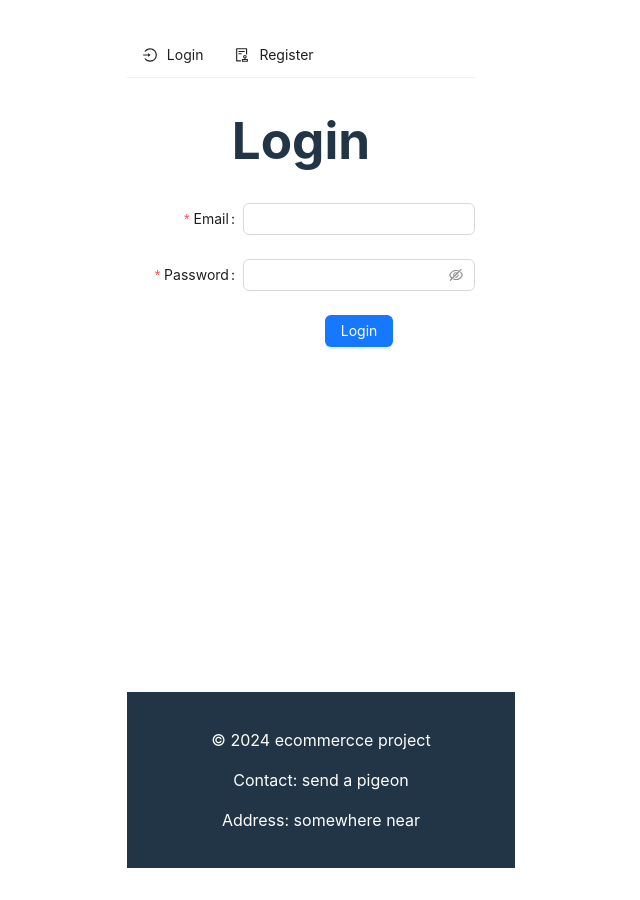
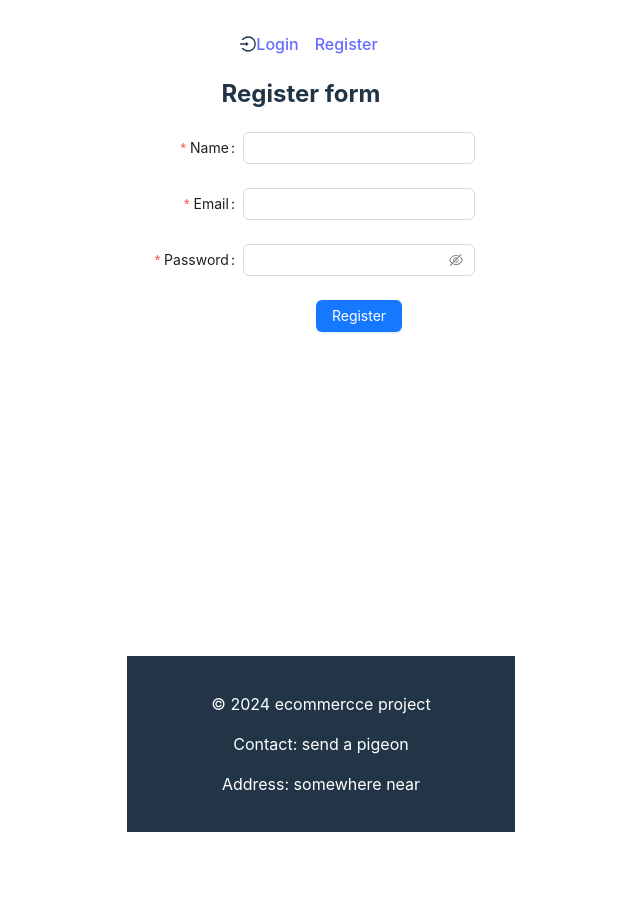
Before and after one commit to Gen639/1r-proyecto-ecommerce-fullstack, a React (Vite) app in the folder ecommerce-frontend/: page /register in a window 1280 px wide. Before the commit this address led to /login. Shown: the whole page, without its empty margins (339-979 px from the left). After the commit the page ends 864 px from the top, so only its background shows below. Built offline with nearby package versions, Linux system fonts and the light colour scheme.

Commit message:
menu changed, preblem resolved

```diff
--- a/ecommerce-frontend/src/App.jsx
+++ b/ecommerce-frontend/src/App.jsx
@@ -22,7 +22,6 @@ const App = () => {
       <ProductsProvider>
         <OrdersProvider>
           <BrowserRouter>
-            <div className="container">
             <TheHeader />
             <div className="options">
               <div className="page-content">
@@ -37,7 +36,7 @@ const App = () => {
                 </Routes>
               </div>
             </div>
-            </div>
+
             <Footer />
           </BrowserRouter>
         </OrdersProvider>
--- a/ecommerce-frontend/src/assets/components/Login/login.jsx
+++ b/ecommerce-frontend/src/assets/components/Login/login.jsx
@@ -3,36 +3,15 @@ import { useNavigate } from "react-router-dom";
 import { UserContext } from "../../../context/user/UserState";
 import { Form, Input, Button } from "antd";
 
-// const Login = () => {
-// 	const navigate = useNavigate()
-// 	const { login } = useContext(UserContext)
-
-// 	useEffect(() => {
-// 		setTimeout(() => {
-// 			const foundToken = JSON.parse(localStorage.getItem('token'))
-
-// 			if (foundToken) {
-// 				navigate('/profile')
-// 			}
-// 		}, 2000)
-// 	}, [login])
-
-// 	const onFinish = (values) => {
-// 		login(values)
-// 	}
-
-// 	const onFinishFailed = (errorInfo) => {
-// 		console.log('Failed:', errorInfo)
-// 	}
 const Login = () => {
   const navigate = useNavigate();
-  const { login } = useContext(UserContext); // Obtienes el token también
+  const { login } = useContext(UserContext);
 
   useEffect(() => {
     setTimeout(() => {
-      const token = JSON.parse(localStorage.getItem("token"));
+      const foundToken = JSON.parse(localStorage.getItem("token"));
 
-      if (token) {
+      if (foundToken) {
         navigate("/profile");
       }
     }, 2000);
--- a/ecommerce-frontend/src/assets/components/Theheader/theHeader.jsx
+++ b/ecommerce-frontend/src/assets/components/Theheader/theHeader.jsx
@@ -1,5 +1,5 @@
 import { useNavigate, Link } from "react-router-dom";
-import { React, useState, useContext, useEffect } from "react";
+import { React, useState, useContext } from "react";
 import {
   ProfileOutlined,
   AuditOutlined,
@@ -7,92 +7,15 @@ import {
   AmazonOutlined,
   WindowsOutlined,
   DropboxOutlined,
+  ShoppingCartOutlined,
+  LogoutOutlined,
+  ProductOutlined,
+  UserOutlined,
 } from "@ant-design/icons";
-import { Menu } from "antd";
+
 import "../../../App.scss";
 import { UserContext } from "../../../context/user/UserState";
-import CustomMenu from "./CustomMenu";
-
-const items = [
-  {
-    label: "Home",
-    key: "home",
-    icon: <WindowsOutlined />,
-  },
-  {
-    label: "Products",
-    key: "products",
-    icon: <AmazonOutlined />,
-  },
-  {
-    label: "Cart",
-    key: "cart",
-    icon: <DropboxOutlined />,
-  },
-  {
-    label: "Profile",
-    key: "profile",
-    icon: <ProfileOutlined />,
-  },
-  {
-    label: "Logout",
-    key: "logout",
-    icon: <ProfileOutlined />,
-  },
-];
-
-const authItems = [
-  {
-    label: "Login",
-    key: "login",
-    path: "/login",
-    icon: <LoginOutlined />,
-  },
-  {
-    label: "Register",
-    key: "register",
-    icon: <AuditOutlined />,
-  },
-];
-
-const allItems = [
-  {
-    label: "Home",
-    key: "home",
-    icon: <WindowsOutlined />,
-  },
-  {
-    label: "Products",
-    key: "products",
-    icon: <AmazonOutlined />,
-  },
-  {
-    label: "Cart",
-    key: "cart",
-    icon: <DropboxOutlined />,
-  },
-  {
-    label: "Profile",
-    key: "profile",
-    icon: <ProfileOutlined />,
-  },
-  {
-    label: "Logout",
-    key: "logout",
-    icon: <ProfileOutlined />,
-  },
-  {
-    label: "Login",
-    key: "login",
-    path: "/login",
-    icon: <LoginOutlined />,
-  },
-  {
-    label: "Register",
-    key: "register",
-    icon: <AuditOutlined />,
-  },
-];
+import "./theHeader.scss";
 
 const Header = () => {
   let navigate = useNavigate();
@@ -103,59 +26,6 @@ const Header = () => {
   const logoutUser = () => {
     logout();
   };
-  useEffect(() => {
-    if (token) {
-      navigate("/profile");
-    }
-    setNavItems([
-      {
-        label: "Home",
-        key: "home",
-        icon: <WindowsOutlined />,
-      },
-      {
-        label: "Products",
-        key: "products",
-        icon: <AmazonOutlined />,
-      },
-      {
-        label: "Cart",
-        key: "cart",
-        icon: <DropboxOutlined />,
-      },
-      {
-        label: "Profile",
-        key: "profile",
-        icon: <ProfileOutlined />,
-      },
-      {
-        label: "Logout",
-        key: "logout",
-        icon: <ProfileOutlined />,
-      },
-    ]);
-    console.log(navItems);
-  }, [token]);
-
-  useEffect(() => {
-    if (!token) {
-      setNavItems([
-        {
-          label: "Login",
-          key: "login",
-          // path: "/login",
-          icon: <LoginOutlined />,
-        },
-        {
-          label: "Register",
-          key: "register",
-          icon: <AuditOutlined />,
-        },
-      ]);
-      console.log(navItems);
-      navigate("/login");
-    }
-  }, [token]);
 
   const onClick = (e) => {
     setCurrent(e.key);
@@ -186,44 +56,41 @@ const Header = () => {
   };
 
   return (
-    // <div>
-    //   {!token ? (
-    //     <Menu
-    //       onClick={onClick}
-    //       selectedKeys={[current]}
-    //       mode="horizontal"
-    //       item={items}
-    //     >
-    //       {authItems.map((item) => (
-    //         <Menu.Item key={item.key} icon={item.icon}>
-    //           {item.label}
-    //         </Menu.Item>
-    //       ))}
-    //     </Menu>
-    //   ) : (
-    //     <Menu
-    //       onClick={onClick}
-    //       selectedKeys={[current]}
-    //       mode="horizontal"
-    //       items={items}
-    //     >
-    //       {items.map((item) => (
-    //         <Menu.Item key={item.key} icon={item.icon}>
-    //           {item.label}
-    //         </Menu.Item>
-    //       ))}
-    //     </Menu>
-    //   )}
-    // </div>
-    <div>
-      <CustomMenu
-        onClick={onClick}
-        selectedKeys={[current]}
-        items={items}
-        authItems={authItems}
-        navItems={navItems}
-      />
-    </div>
+    <nav className="header">
+      <div>
+        {token ? (
+          <>
+            <span className="menu-item" onClick={logoutUser}>
+              <LogoutOutlined />
+              <Link to="/">Logout</Link>
+            </span>
+            <span className="menu-item">
+              <ProductOutlined />
+              <Link to="/products">Products</Link>
+            </span>
+            <span className="menu-item">
+              <ShoppingCartOutlined />
+              <Link to="/cart">Cart</Link>
+            </span>
+            <span className="menu-item">
+              <UserOutlined />
+              <Link to="/profile">Profile</Link>
+            </span>
+          </>
+        ) : (
+          <>
+            {" "}
+            <span className="menu-item">
+              <LoginOutlined />
+              <Link to="/login">Login</Link>
+            </span>
+            <span className="menu-item">
+              <Link to="/register">Register</Link>
+            </span>
+          </>
+        )}
+      </div>
+    </nav>
   );
 };
 
--- /dev/null
+++ b/ecommerce-frontend/src/assets/components/Theheader/theHeader.scss
@@ -0,0 +1,3 @@
+.menu-item {
+  margin-left: 1rem;
+}
--- a/ecommerce-frontend/src/context/user/UserReducer.jsx
+++ b/ecommerce-frontend/src/context/user/UserReducer.jsx
@@ -13,10 +13,7 @@ const users = (state, action) => {
     case "LOGIN":
       return {
         ...state,
-        user: {
-          ...state.user,
-          token: action.payload.token,
-        },
+        token: action.payload.token,
       };
     case "LOGOUT":
       return {
--- a/ecommerce-frontend/src/context/user/UserState.jsx
+++ b/ecommerce-frontend/src/context/user/UserState.jsx
@@ -5,9 +5,9 @@ import UserReducer from "./UserReducer";
 const token = JSON.parse(localStorage.getItem("token"));
 
 const initialState = {
-  users: [],
   token: token || null,
   user: null,
+  users: [],
 };
 
 const API_URL = "http://localhost:3000";
```
Also changed, not shown: ecommerce-frontend/src/assets/components/Theheader/sometxt.txt (added). Lines whose indentation alone changed are shown as unchanged.
